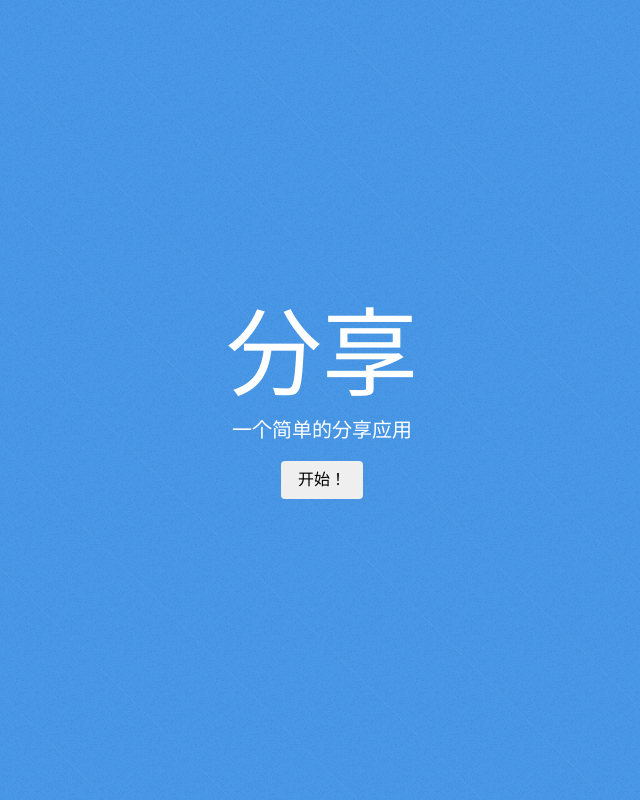
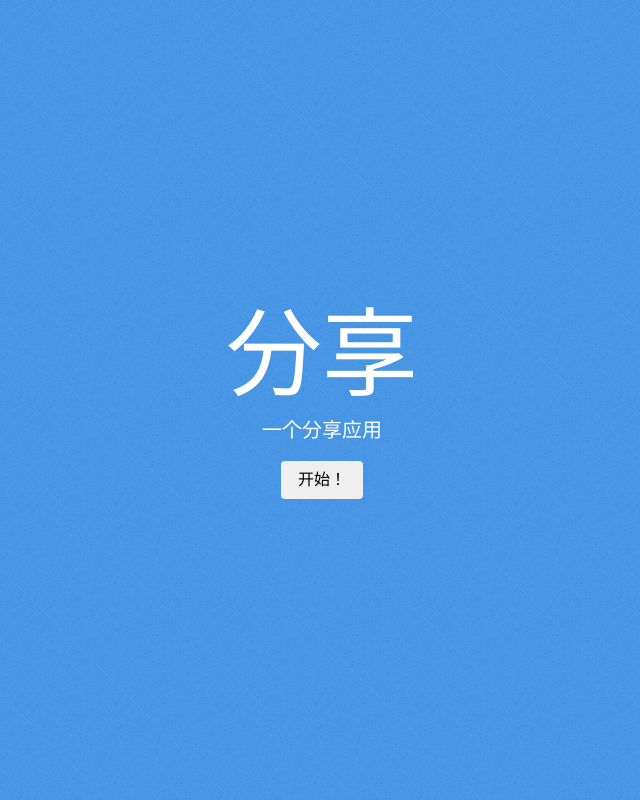
Before and after one commit to cjim8889/Oxifuspython, a Flask app: page / in a window 1280 px wide. Shown: the whole page, without its empty margins (318-958 px from the left). Run offline with Flask 2, Linux system fonts and the light colour scheme; parts of the project's set-up code (start-up, migrations or seed data) failed here and were passed over; some libraries are stand-ins or nearby versions.

Commit message:
change web design

```diff
--- a/templates/index.html
+++ b/templates/index.html
@@ -17,7 +17,7 @@
     <div class="container-fluid d-flex h-100 bg-index" id="landing-page">
         <div class="container my-auto mx-auto text-white text-center">
             <h1 class="display-1">分享</h1>
-            <p class="lead">一个简单的分享应用</p>
+            <p class="lead">一个分享应用</p>
             <button type="button" class="btn btn-outline-light" id="starting-button">开始！</button>
         </div>
     </div>
```
